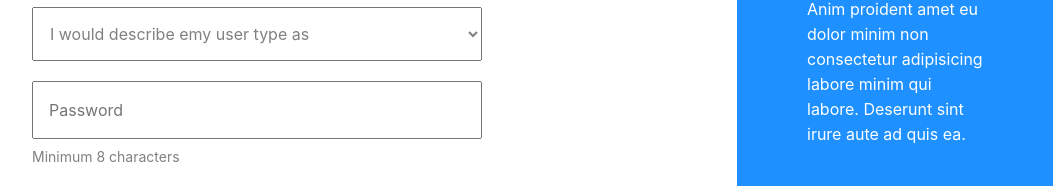
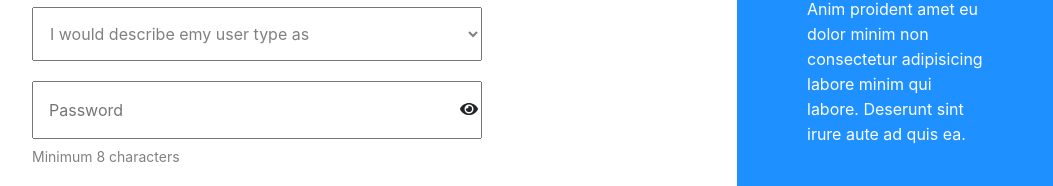
Before and after one commit to geyuqiu/login, a React (Create React App) app: page / in a window 1280 px wide. Shown: the part 343-529 px from the top of the page, without its empty margins (223-1276 px from the left). Built offline with nearby package versions, Linux system fonts and the light colour scheme.

Commit message:
add password toggle

```diff
--- a/package.json
+++ b/package.json
@@ -3,6 +3,9 @@
   "version": "0.1.0",
   "private": true,
   "dependencies": {
+    "@fortawesome/fontawesome-svg-core": "^1.2.35",
+    "@fortawesome/free-solid-svg-icons": "^5.15.3",
+    "@fortawesome/react-fontawesome": "^0.1.14",
     "bootstrap": "^4.6.0",
     "lorem-ipsum": "^2.0.3",
     "react": "^17.0.1",
--- a/src/components/Password.css
+++ b/src/components/Password.css
@@ -1,3 +1,18 @@
 .margin-bottom-5px {
 	margin-bottom: 5px;
 }
+
+.password-wrapper {
+	position: relative;
+	display: flex;
+}
+
+i {
+	position: absolute;
+	top: 25%;
+	right: 1%;
+}
+
+i:hover {
+	cursor: pointer;
+}
--- a/src/components/Password.tsx
+++ b/src/components/Password.tsx
@@ -1,11 +1,29 @@
-import React from 'react';
+import React, {useState} from "react";
+import {FontAwesomeIcon} from "@fortawesome/react-fontawesome";
+import {faEye} from "@fortawesome/free-solid-svg-icons";
 import './Password.css'
 
+const eye = <FontAwesomeIcon icon={faEye}/>;
+
 function Password() {
+	const [passwordShown, setPasswordShown] = useState(false);
+	const toggleVisibility = () => {
+		setPasswordShown(passwordShown ? false : true);
+	};
+
 	return (
 		<div className="row justify-content-center">
 			<div className="col-6">
-				<input placeholder="Password" type="password" className="margin-bottom-5px"/>
+				<div className="password-wrapper">
+					{" "}
+					<input
+						placeholder="Password"
+						name="password"
+						className="margin-bottom-5px"
+						type={passwordShown ? "text" : "password"}
+					/>
+					<i onClick={toggleVisibility}>{eye}</i>{" "}
+				</div>
 				<small className="gray">Minimum 8 characters</small>
 			</div>
 		</div>
```
Also changed, not shown: 1 other file (tests, documents, lock files or other folders).
